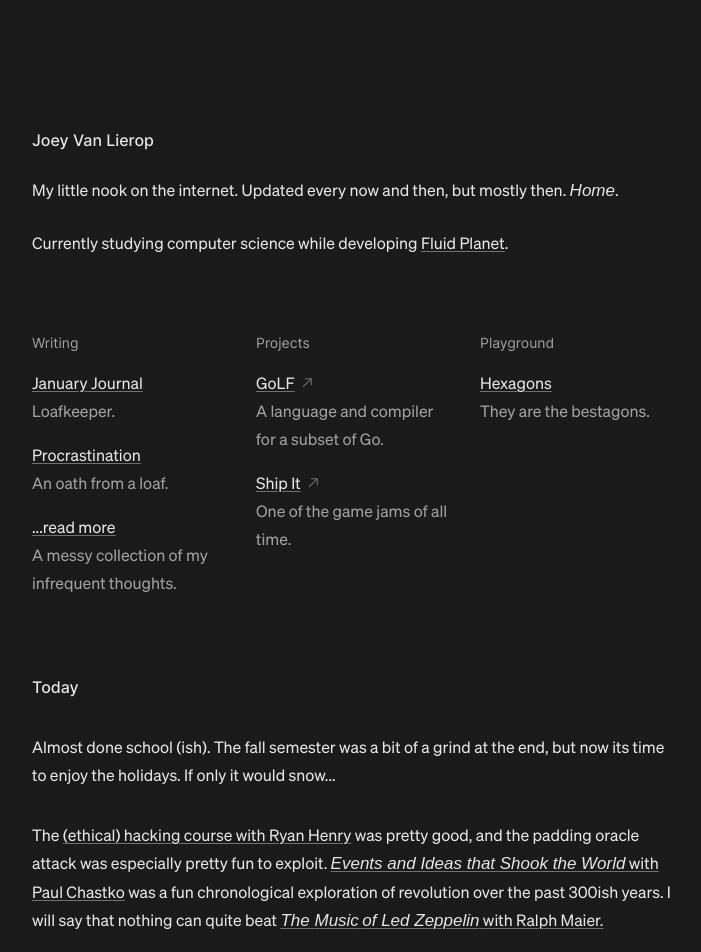
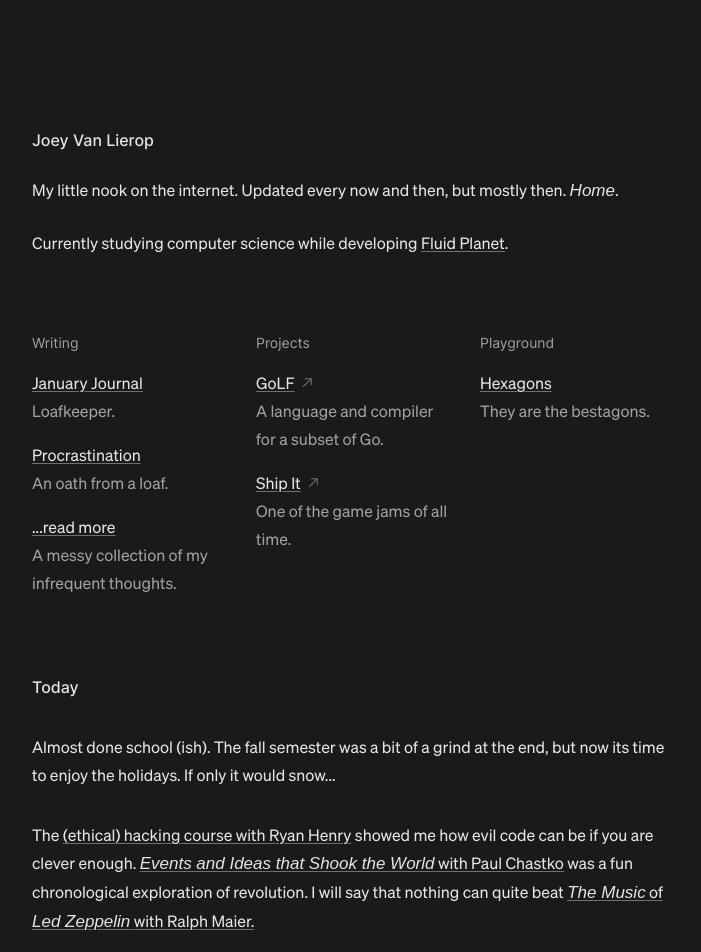
Before and after one commit to joeyvanlierop/joey, a Next.js app: page / in a window 1280 px wide. Shown: the top 952 px of the page, without its empty margins (280-981 px from the left). Built offline with nearby package versions, Linux system fonts and the light colour scheme; a web font is replaced by a local one.

Commit message:
Update today

```diff
--- a/app/page.tsx
+++ b/app/page.tsx
@@ -113,8 +113,7 @@ export default async function Home() {
               >
                 (ethical) hacking course with Ryan Henry
               </a>{" "}
-              was pretty good, and the padding oracle attack was especially
-              pretty fun to exploit.{" "}
+              showed me how evil code can be if you are clever enough.{" "}
               <a
                 target="_blank"
                 href="https://web.archive.org/web/20231202114757/https://hist.ucalgary.ca/manageprofile/courses/f23/HTST200"
@@ -122,8 +121,8 @@ export default async function Home() {
                 <em className="fancy">Events and Ideas that Shook the World</em>{" "}
                 with Paul Chastko
               </a>{" "}
-              was a fun chronological exploration of revolution over the past
-              300ish years. I will say that nothing can quite beat{" "}
+              was a fun chronological exploration of revolution. I will say that
+              nothing can quite beat{" "}
               <a
                 target="_blank"
                 href="https://web.archive.org/web/20200702034239/https://scpa.ucalgary.ca/manageprofile/courses/w21/MUSI306.4"
@@ -133,8 +132,9 @@ export default async function Home() {
                 <Nook popup="🎶">
                   <em className="fancy">Music</em>
                 </Nook>{" "}
+                of{" "}
                 <Nook popup="🎸">
-                  <em className="fancy">of Led Zeppelin</em>
+                  <em className="fancy">Led Zeppelin</em>
                 </Nook>{" "}
                 with Ralph Maier.
               </a>
```
